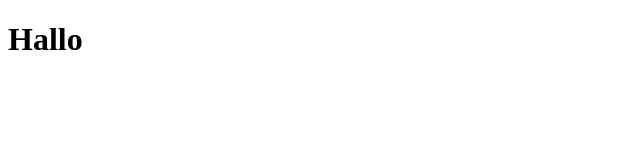
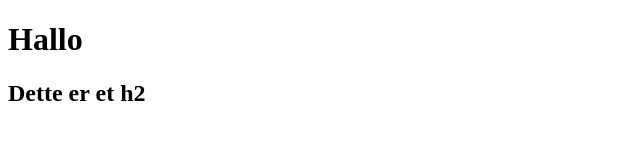
Before and after one commit to dziu0018/gruppe-velse, a plain HTML site: page index.html in a window 1280 px wide. Shown: the whole page, without its empty margins (0-640 px from the left). Drawn offline with Linux system fonts and the light colour scheme.

Commit message:
ændring

```diff
--- a/index.html
+++ b/index.html
@@ -11,6 +11,7 @@
 <body>
 
 	<h1>Hallo</h1>
+	<h2>Dette er et h2</h2>
 	<script src=""></script>
 </body>
 
```
